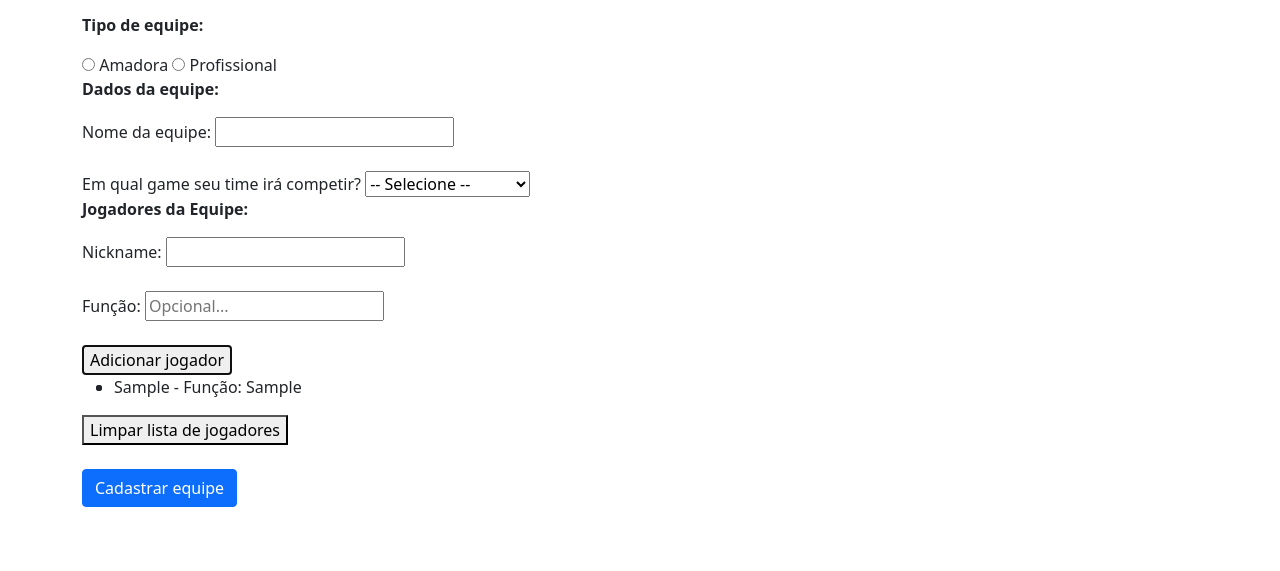
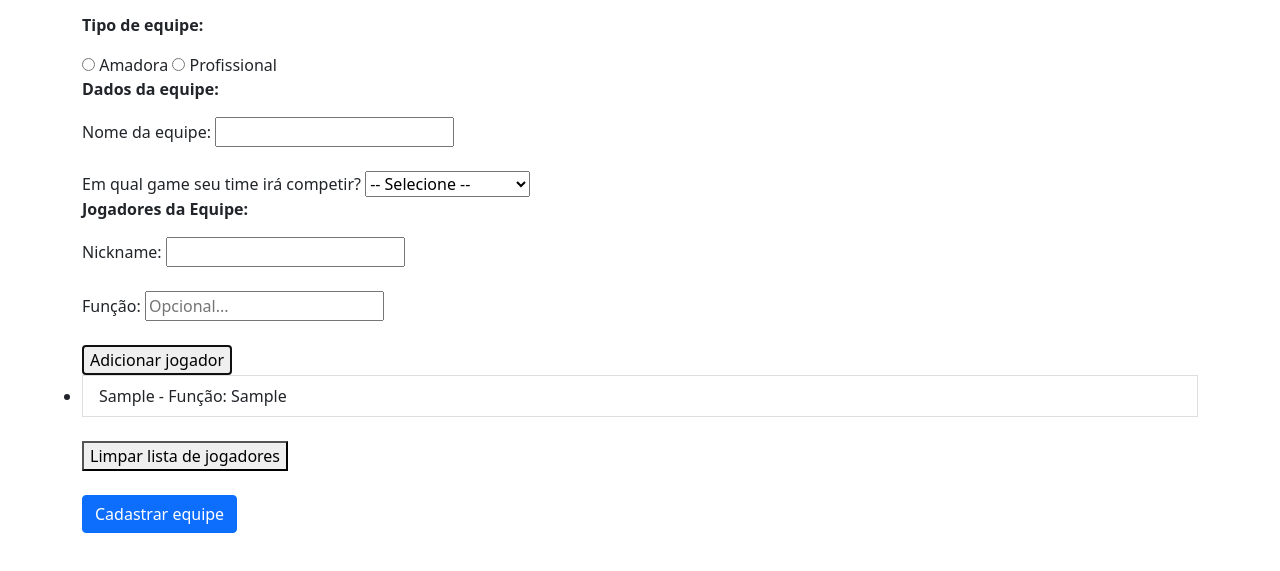
Before and after one commit to kunzgabriel/teamRegister, a plain HTML site: page index.html in a window 1280 px wide. Both pictures are taken after typing "Sample", "Sample" into the empty fields and a click on the button "Adicionar jogador". Shown: the part 83-654 px from the top of the page. Drawn offline with Linux system fonts and the light colour scheme.

Commit message:
style modified
alterado estilo das LI's de jogadores

```diff
--- a/index.html
+++ b/index.html
@@ -44,10 +44,11 @@
                     <input type="text" id="playerName"><br><br>
                     <label for="playerRole">Função:</label>
                     <input type="text" id="playerRole" placeholder="Opcional..."><br><br>
-                    <button type="button" id="addPlayerButton">Adicionar jogador</button>
-                    <ul id="teamPlayers">
+                    <button type="button" id="addPlayerButton">Adicionar jogador</button><br>
+                    <ul id="teamPlayers" class="list-group">
 
                     </ul>
+                    <br>
                     <button type="button" id="removePlayersButton">Limpar lista de jogadores</button>
                 </fieldset>
             </div>
--- a/script.js
+++ b/script.js
@@ -11,10 +11,10 @@ const addPlayer = () =>{
         console.log('Adicionado o player', nome, '!!')
         const player = document.createElement('li')
         if(role == ''){
-            player.innerHTML = `<li>${nome}</li>`
+            player.innerHTML = `<li class="list-group-item">${nome}</li>`
         }
         else(
-            player.innerHTML = `<li>${nome} - Função: ${role}</li>`
+            player.innerHTML = `<li class="list-group-item">${nome} - Função: ${role}</li>`
         )
         playersList.append(player)
         playerName.value = ''
```
Also changed, not shown: 1 other file.
